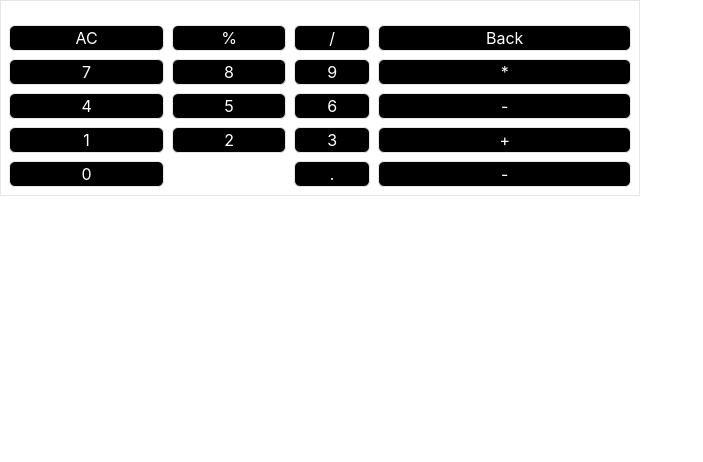
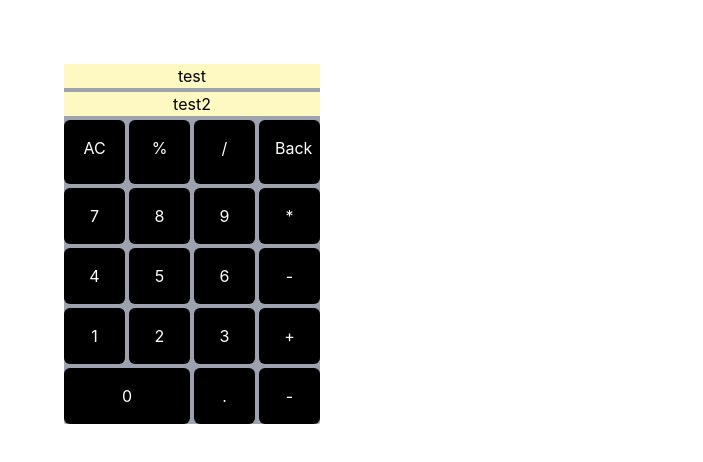
Before and after one commit to marietta-a/simple-calculator, a React (Create React App) app: page / in a window 1280 px wide. Shown: the top 462 px of the page, without its empty margins (0-703 px from the left). Built offline with nearby package versions, Linux system fonts and the light colour scheme.

Commit message:
more button stylings

```diff
--- a/src/App.js
+++ b/src/App.js
@@ -21,43 +21,32 @@ function App() {
           Learn React
         </a>
       </header> */}
-        <div className="table border-separate border-spacing-2 border border-slate-400 w-1/2">
-            <div className="table-row bg-white">
-              <div className='table-cell'></div>
-            </div>
-            <div className="table-row bg-white">
-              <div className='table-cell'></div>
-            </div>
-            <div className="table-row row text-white">
-              <div className='table-cell border border-slate-300 rounded-md bg-black'>AC</div>
-              <div className='table-cell border border-slate-300 rounded-md bg-black'>%</div>
-              <div className='table-cell border border-slate-300 rounded-md bg-black'>/</div>
-              <div className='table-cell border border-slate-300 rounded-md bg-black'>Back</div>
-            </div>
-            <div className="table-row row text-white">
-              <div className='table-cell border border-slate-300 rounded-md bg-black'>7</div>
-              <div className='table-cell border border-slate-300 rounded-md bg-black'>8</div>
-              <div className='table-cell border border-slate-300 rounded-md bg-black'>9</div>
-              <div className='table-cell border border-slate-300 rounded-md bg-black'>*</div>
-            </div>
-            <div className="table-row row text-white">
-              <div className='table-cell border border-slate-300 rounded-md bg-black'>4</div>
-              <div className='table-cell border border-slate-300 rounded-md bg-black'>5</div>
-              <div className='table-cell border border-slate-300 rounded-md bg-black'>6</div>
-              <div className='table-cell border border-slate-300 rounded-md bg-black'>-</div>
-            </div>
-            <div className="table-row row text-white">
-              <div className='table-cell border border-slate-300 rounded-md bg-black'>1</div>
-              <div className='table-cell border border-slate-300 rounded-md bg-black'>2</div>
-              <div className='table-cell border border-slate-300 rounded-md bg-black'>3</div>
-              <div className='table-cell border border-slate-300 rounded-md bg-black'>+</div>
-            </div>
-            <div className="table-row row text-white">
-              <div className='table-cell col-span-2 border border-slate-300 rounded-md bg-black'>0</div>
-              <div></div>
-              <div className='table-cell border border-slate-300 rounded-md bg-black'>.</div>
-              <div className='table-cell border border-slate-300 rounded-md bg-black'>-</div>
-            </div>
+        <div className="grid grid-cols-4 gap-1 w-1/5 rounded-sm ml-16 mt-16 bg-gray-400">
+              <div className='col-span-4 bg-yellow-100'>test</div>
+              <div className='col-span-4 bg-yellow-100'>test2</div>
+              <div className='col-span-1 p-4 h-16 rounded-md bg-black text-white'>AC</div>
+              <div className='col-span-1 p-4 rounded-md bg-black text-white'>%</div>
+              <div className='col-span-1 p-4 rounded-md bg-black text-white'>/</div>
+              <div className='col-span-1 p-4 rounded-md bg-black text-white'>Back</div>
+
+              <div className='col-span-1 p-4 rounded-md bg-black text-white'>7</div>
+              <div className='col-span-1 p-4 rounded-md bg-black text-white'>8</div>
+              <div className='col-span-1 p-4 rounded-md bg-black text-white'>9</div>
+              <div className='col-span-1 p-4 rounded-md bg-black text-white'>*</div>
+
+              <div className='col-span-1 p-4 rounded-md bg-black text-white'>4</div>
+              <div className='col-span-1 p-4 rounded-md bg-black text-white'>5</div>
+              <div className='col-span-1 p-4 rounded-md bg-black text-white'>6</div>
+              <div className='col-span-1 p-4 rounded-md bg-black text-white'>-</div>
+
+              <div className='col-span-1 p-4 rounded-md bg-black text-white'>1</div>
+              <div className='col-span-1 p-4 rounded-md bg-black text-white'>2</div>
+              <div className='col-span-1 p-4 rounded-md bg-black text-white'>3</div>
+              <div className='col-span-1 p-4 rounded-md bg-black text-white'>+</div>
+
+              <div className='col-span-2 p-4 rounded-md bg-black text-white'>0</div>
+              <div className='col-span-1 p-4 rounded-md bg-black text-white'>.</div>
+              <div className='col-span-1 p-4 rounded-md bg-black text-white'>-</div>
         </div>
     </div>
   );
```
